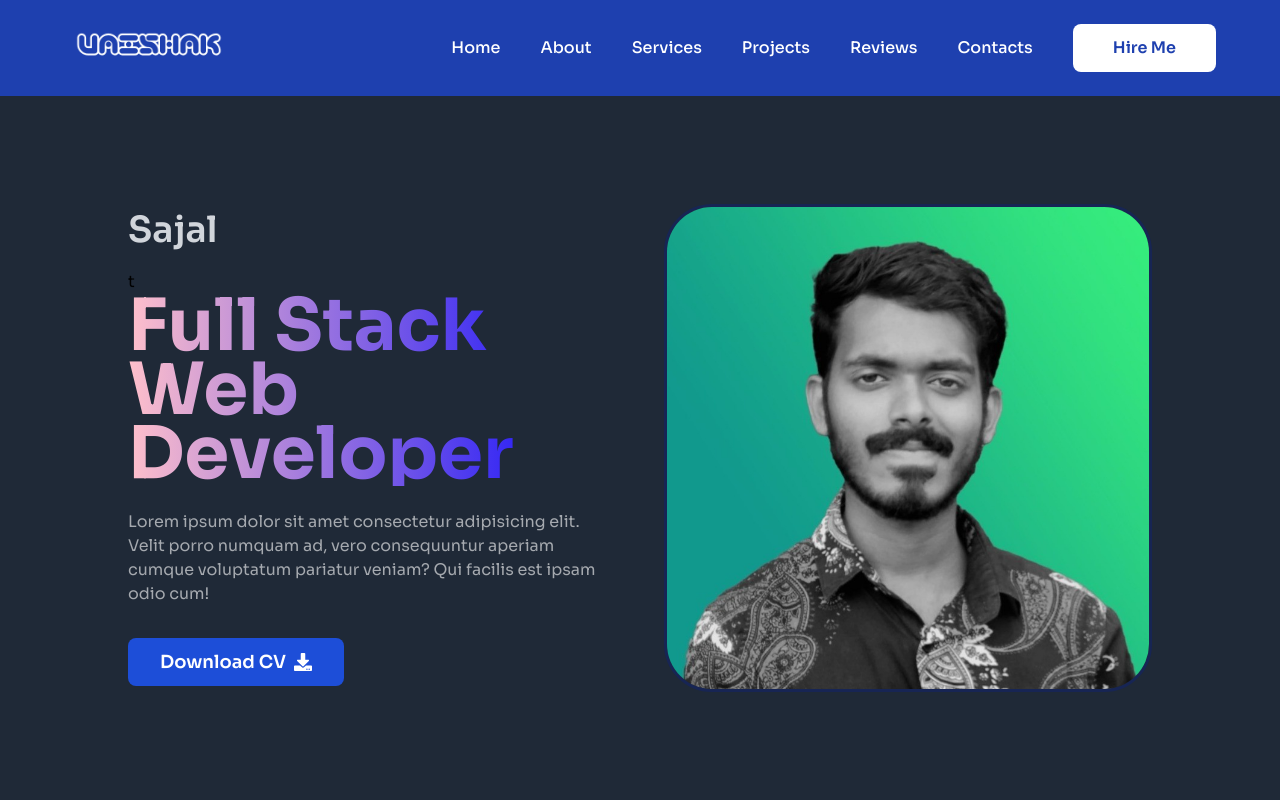
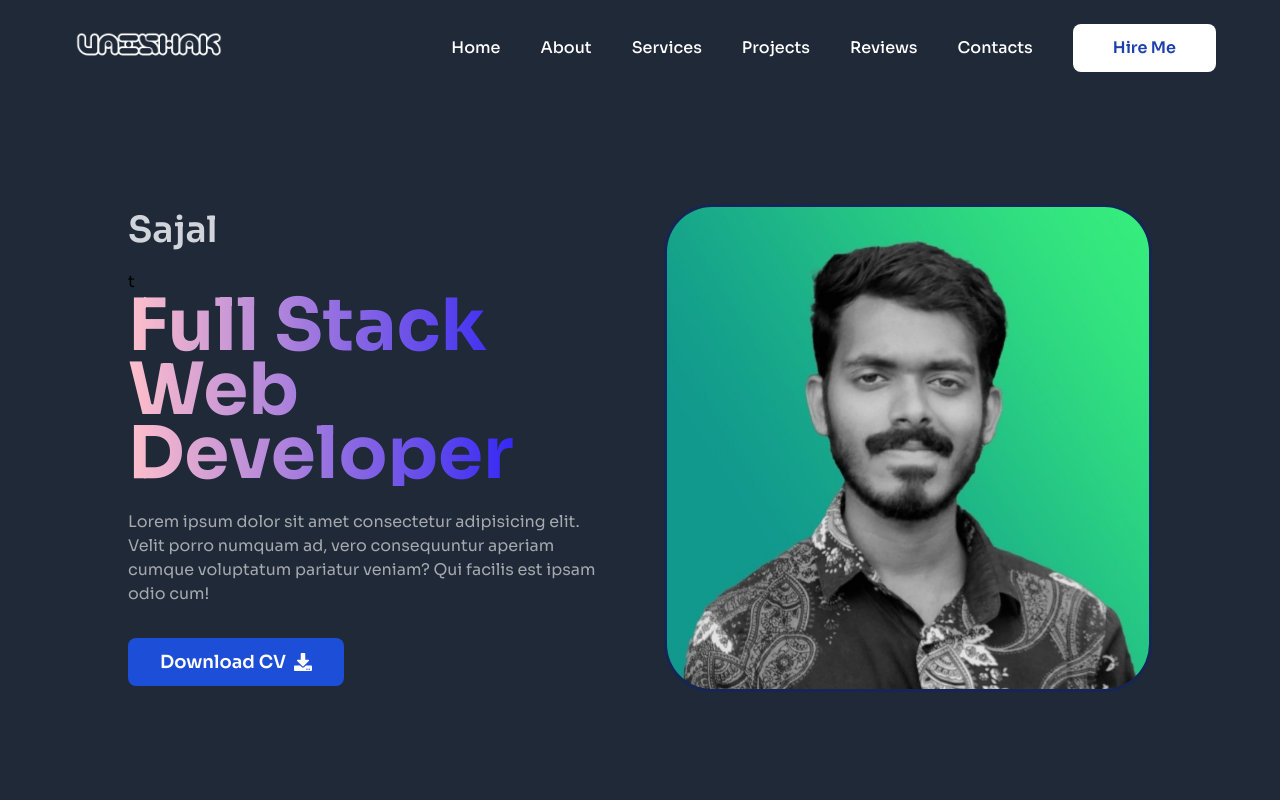
Before and after one commit to Vaishak-P/portfolio, a Next.js app: page / in a window 1280 px wide. Shown: the top 800 px of the page. Built offline with nearby package versions, Linux system fonts and the light colour scheme.

Commit message:
nav bg-color modification

```diff
--- a/components/Home/Navbar/Nav.tsx
+++ b/components/Home/Navbar/Nav.tsx
@@ -26,7 +26,7 @@ const Nav = ({openNav}:Props) => {
     };
   },[]);
   return (
-    <div className={`fixed ${navBg ? "bg-gray-800":"bg-blue-800"} h-[12vh] z-[10]  w-full transition-all duration-200`}>
+    <div className={`fixed ${navBg ? "bg-blue-800":"bg-gray-800"} h-[12vh] z-[10]  w-full transition-all duration-200`}>
       <div className="flex items-center h-full justify-between w-[95%] sm:w-[90%] xl:w-80% mx-auto">
         {/* LOGO  */}
         <Image
```
